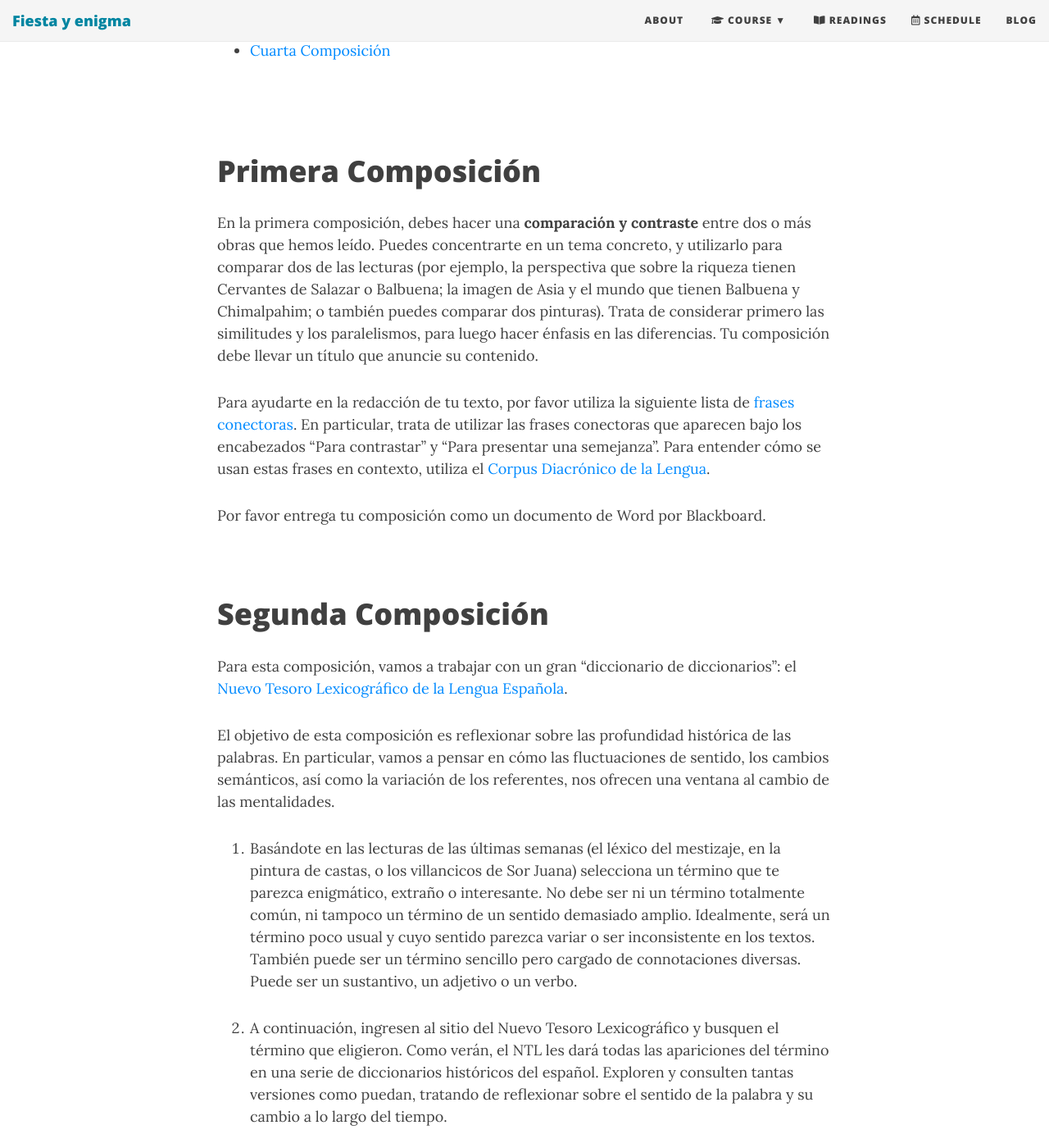
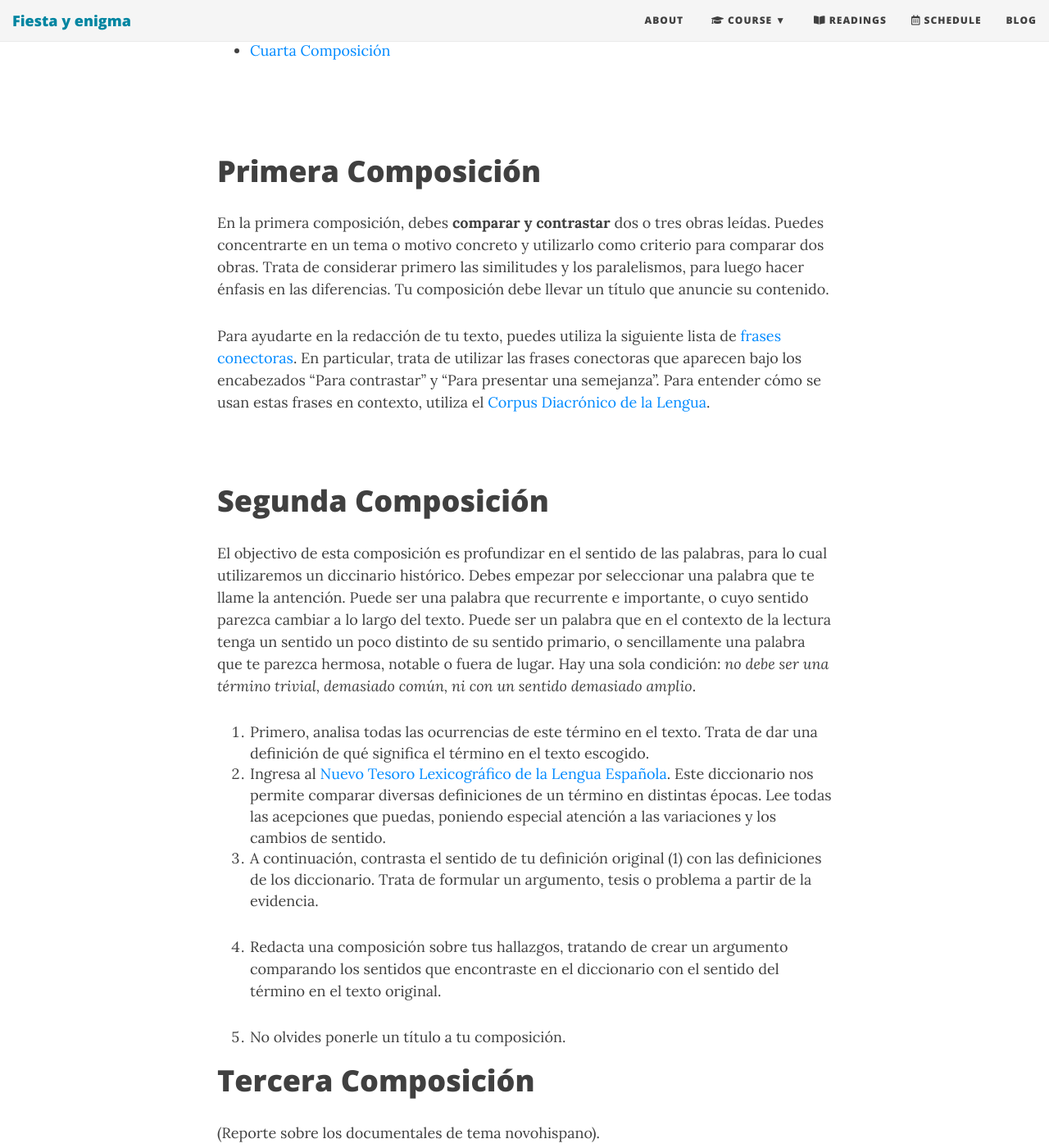
Before and after one commit to Hipomenes/ls452, a Jekyll site: the page built from assignments.md, in a window 1280 px wide and 1400 px high, scrolled down 942 px. Shown: the whole window at 82% size. Built offline with Jekyll 4.4.1, drawn with Linux system fonts in a browser that asks for light colours; nearby versions of some CDN libraries; some of the changed text lies outside the part shown.

Commit message:
Update assignments.md

```diff
--- a/assignments.md
+++ b/assignments.md
@@ -5,9 +5,9 @@
 
 <br>
 
-A lo largo del semestre, escribirás seis composiciones de 750 a 900 palabras. Éstas serán calificadas y corregidas por el profesor de acuerdo a [estos criterios de evaluación.](https://drive.google.com/file/d/1E5t1YhWzQsRwtpzNuc2KEkxkFwNO5Dgi/view?usp=sharing) Una vez que introduzcas estas revisiones, deberás entregar la composición una segunda vez, con lo cual podrás elevar tu nota.
+A lo largo del semestre, escribirás seis composiciones de 700 a 900 palabras. Éstas serán calificadas y corregidas por el profesor de acuerdo a [estos criterios de evaluación](https://drive.google.com/file/d/1E5t1YhWzQsRwtpzNuc2KEkxkFwNO5Dgi/view?usp=sharing). Una vez que introduzcas estas revisiones, deberás entregar la composición una segunda vez, con lo cual podrás elevar tu nota
 
-Todas las composiciones constan de tres etapas: **1. Pre-escritura, 2. Escritura** y **3. Correción**. En general, la primera etapa consiste a su vez en tres actividad precisas. La primera es la **lluvia de ideas** (o *brain storming*), en la que debes apuntar brevemente todas las ideas, palabras sueltas, frases o referencias que se te ocurran de manera espontánea. La segunda actividad es reunir toda la **evidencia e información** necesaria para sustentar tus argumentos. En nuestro curso, esta evidencia es de índole textual y visual, y en debes extraerlas de las obras que leeremos. Finalmente, la tercera actividad de pre-escritura consiste en **preparar un esquema** sencillo en el que organices tus ideas, argumentos, referencias o citas. (Procura citar sólo frases breves.)
+La escritura de una composición consta de tres etapas: **1. Pre-escritura, 2. Escritura** y **3. Correción**. En general, la primera etapa consiste a su vez en tres actividad precisas. La primera es la **lluvia de ideas** (o *brain storming*), en la que debes apuntar brevemente todas las ideas, palabras sueltas, frases o referencias que se te ocurran de manera espontánea. La segunda actividad es reunir toda la **evidencia e información** necesaria para sustentar tus argumentos. En nuestro curso, esta evidencia es de índole textual, y en debes extraerlas de las obras leídas en clase. Finalmente, la tercera actividad de pre-escritura consiste en **preparar un esquema** sencillo en el que organices tus ideas, argumentos, referencias o citas. (Procura citar sólo frases breves.)
 
 Una vez terminado este proceso de planeación, estarás listo para redactar tu composición (segunda etapa). En la tercera etapa, debes incorporar mis observaciones y correcciones a tu texto y entregarlo una segunda vez.
 
@@ -21,27 +21,22 @@
 
 # Primera Composición
 
-En la primera composición, debes hacer una **comparación y contraste** entre dos o más obras que hemos leído. Puedes concentrarte en un tema concreto, y utilizarlo para comparar dos de las lecturas (por ejemplo, la perspectiva que sobre la riqueza tienen Cervantes de Salazar o Balbuena; la imagen de Asia y el mundo que tienen Balbuena y Chimalpahim; o también puedes comparar dos pinturas). Trata de considerar primero las similitudes y los paralelismos, para luego hacer énfasis en las diferencias. Tu composición debe llevar un título que anuncie su contenido.
+En la primera composición, debes **comparar y contrastar** dos o tres obras leídas. Puedes concentrarte en un tema o motivo concreto y utilizarlo como criterio para comparar dos obras. Trata de considerar primero las similitudes y los paralelismos, para luego hacer énfasis en las diferencias. Tu composición debe llevar un título que anuncie su contenido.
 
-Para ayudarte en la redacción de tu texto, por favor utiliza la siguiente lista de [frases conectoras](https://drive.google.com/file/d/1HlCccOz82TFvkfbINOV9Yu2IpAXFS00u/view?usp=sharing). En particular, trata de utilizar las frases conectoras que aparecen bajo los encabezados "Para contrastar" y "Para presentar una semejanza". Para entender cómo se usan estas frases en contexto, utiliza el [Corpus Diacrónico de la Lengua](http://corpus.rae.es/cordenet.html).
-
-Por favor entrega tu composición como un documento de Word por Blackboard.
+Para ayudarte en la redacción de tu texto, puedes utiliza la siguiente lista de [frases conectoras](https://drive.google.com/file/d/1HlCccOz82TFvkfbINOV9Yu2IpAXFS00u/view?usp=sharing). En particular, trata de utilizar las frases conectoras que aparecen bajo los encabezados "Para contrastar" y "Para presentar una semejanza". Para entender cómo se usan estas frases en contexto, utiliza el [Corpus Diacrónico de la Lengua](http://corpus.rae.es/cordenet.html).
 
 <br>
 
 # Segunda Composición
 
-Para esta composición, vamos a trabajar con un gran "diccionario de diccionarios": el [Nuevo Tesoro Lexicográfico de la Lengua Española](http://ntlle.rae.es/ntlle/SrvltGUILoginNtlle).
+El objectivo de esta composición es profundizar en el sentido de las palabras, para lo cual utilizaremos un diccinario histórico. Debes empezar por seleccionar una palabra que te llame la antención. Puede ser una palabra que recurrente e importante, o cuyo sentido parezca cambiar a lo largo del texto. Puede ser un palabra que en el contexto de la lectura tenga un sentido un poco distinto de su sentido primario, o sencillamente una palabra que te parezca hermosa, notable o fuera de lugar. Hay una sola condición: *no debe ser una término trivial, demasiado común, ni con un sentido demasiado amplio*.
 
-El objetivo de esta composición es reflexionar sobre las profundidad histórica de las palabras. En particular, vamos a pensar en cómo las fluctuaciones de sentido, los cambios semánticos, así como la variación de los referentes, nos ofrecen una ventana al cambio de las mentalidades.
+1. Primero, analisa todas las ocurrencias de este término en el texto. Trata de dar una definición de qué significa el término en el texto escogido.
+2. Ingresa al [Nuevo Tesoro Lexicográfico de la Lengua Española](http://ntlle.rae.es/ntlle/SrvltGUILoginNtlle). Este diccionario nos permite comparar diversas definiciones de un término en distintas épocas. Lee todas las acepciones que puedas, poniendo especial atención a las variaciones y los cambios de sentido.
+3. A continuación, contrasta el sentido de tu definición original (1) con las definiciones de los diccionario. Trata de formular un argumento, tesis o problema a partir de la evidencia.
+4. Redacta una composición sobre tus hallazgos, tratando de crear un argumento comparando los sentidos que encontraste en el diccionario con el sentido del término en el texto original.
 
-1. Basándote en las lecturas de las últimas semanas (el léxico del mestizaje, en la pintura de castas, o los villancicos de Sor Juana) selecciona un término que te parezca enigmático, extraño o interesante. No debe ser ni un término totalmente común, ni tampoco un término de un sentido demasiado amplio. Idealmente, será un término poco usual y cuyo sentido parezca variar o ser inconsistente en los textos. También puede ser un término sencillo pero cargado de connotaciones diversas. Puede ser un sustantivo, un adjetivo o un verbo.
-
-2. A continuación, ingresen al sitio del Nuevo Tesoro Lexicográfico y busquen el término que eligieron. Como verán, el NTL les dará todas las apariciones del término en una serie de diccionarios históricos del español. Exploren y consulten tantas versiones como puedan, tratando de reflexionar sobre el sentido de la palabra y su cambio a lo largo del tiempo.
-
-3. A continuación, escriban redacta una composición sobre sus hallazgos en los diccionarios, tratando de crear un argumento comparando los sentidos que encontraste en el diccionario con el sentido del término en el texto original.
-
-4. No olvides ponerle un título a tu composición, escribir tu nombre, y añadir el *word count*.
+4. No olvides ponerle un título a tu composición.
 
 # Tercera Composición
 
```
